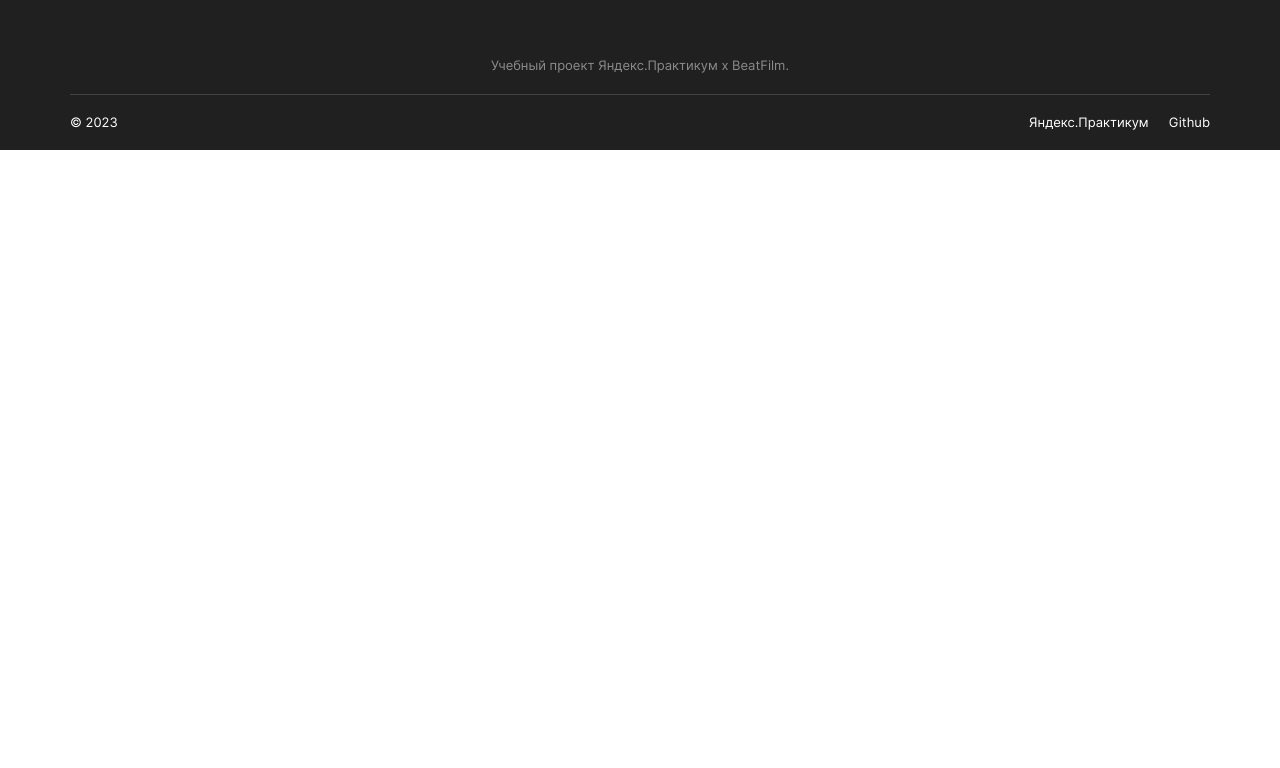
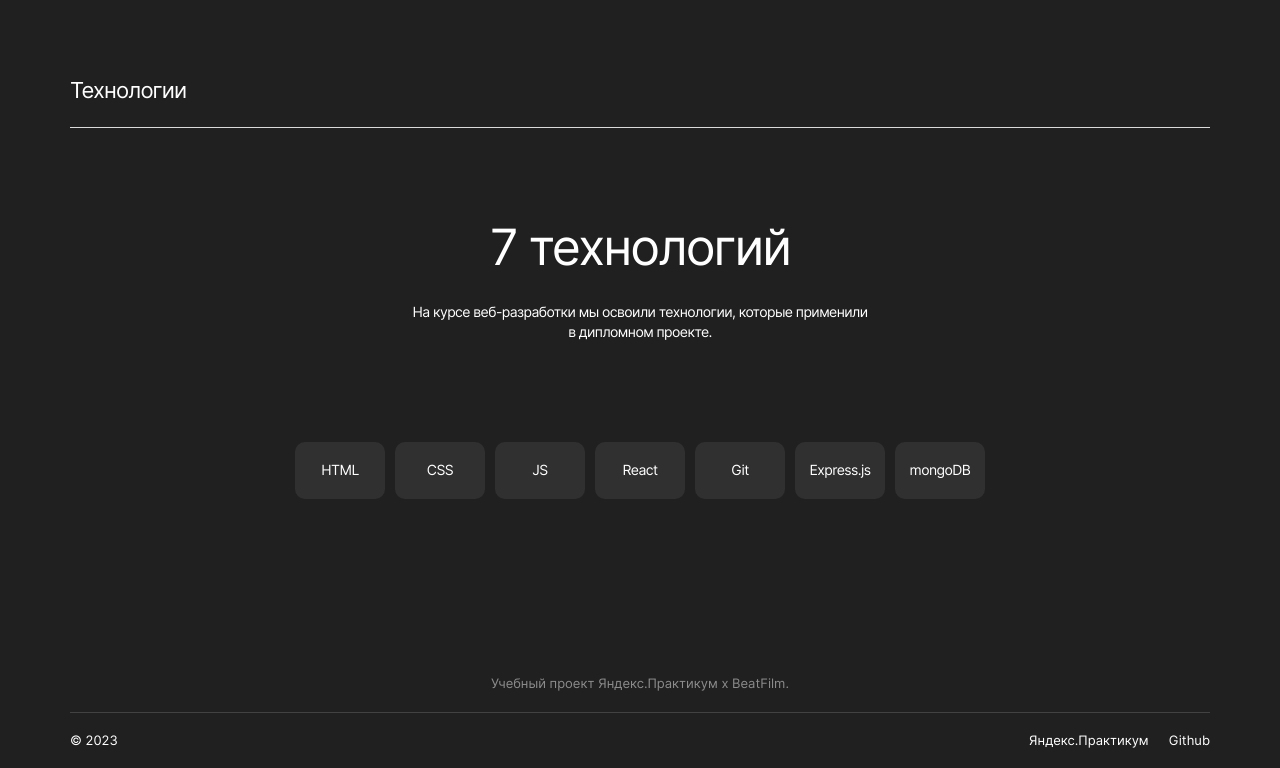
Before and after one commit to KseniiaDzhigun/movies-explorer-frontend, a React (Create React App) app: page / in a window 1280 px wide. Shown: the part 1282-2050 px from the top of the page. Before the commit the page ends 1432 px from the top, so only its background shows below. Built offline with nearby package versions, Linux system fonts and the light colour scheme.

Commit message:
feat: Techs jsx css

```diff
--- a/src/components/AboutProject/AboutProject.css
+++ b/src/components/AboutProject/AboutProject.css
@@ -7,7 +7,7 @@
 
 .project__table {
     display: flex;
-    gap: 40px;
+    gap: 56px;
     margin: 0;
     padding: 0;
     list-style-type: none;
@@ -18,6 +18,7 @@
     font-weight: 400;
     font-size: 20px;
     line-height: 1.2;
+    letter-spacing: -0.04em;
 }
 
 .project__text {
--- a/src/components/Main/Main.js
+++ b/src/components/Main/Main.js
@@ -2,6 +2,7 @@
 import Footer from '../Footer/Footer';
 import Promo from '../Promo/Promo';
 import AboutProject from '../AboutProject/AboutProject';
+import Techs from '../Techs/Techs';
 
 
 const Main = ({ loggedIn }) => {
@@ -10,6 +11,7 @@
         <main className="content">
             <Promo loggedIn={loggedIn}/>
             <AboutProject />
+            <Techs />
             <Footer />
         </main>
     );
--- a/src/components/SectionTitle/SectionTitle.css
+++ b/src/components/SectionTitle/SectionTitle.css
@@ -6,4 +6,5 @@
     color: #FFFFFF;
     border-bottom: 1px solid #DADADA;
     padding-bottom: 23px;
+    letter-spacing: -0.04em;
 }
--- a/src/components/Techs/Techs.css
+++ b/src/components/Techs/Techs.css
@@ -0,0 +1,48 @@
+.techs {
+    margin: 0 70px;
+    padding: 98px 0;
+    color: #FFFFFF;
+    display: flex;
+    flex-wrap: wrap;
+    flex-direction: column;
+}
+
+.techs__subtitle {
+    margin: 90px 0 26px;
+    font-weight: 400;
+    font-size: 50px;
+    line-height: 1.16;
+    text-align: center;
+    letter-spacing: -0.04em;
+}
+
+.techs__text {
+    font-weight: 400;
+    font-size: 14px;
+    margin: 0 auto;
+    text-align: center;
+    letter-spacing: -0.04em;
+}
+
+.techs__text_description {
+    max-width: 460px;
+    line-height: 1.43;
+}
+
+.techs__list {
+    margin: 100px auto 0;;
+    padding: 0;
+    list-style-type: none;
+    display: flex;
+    justify-content: center;
+    flex-wrap: wrap;
+    gap: 10px;
+}
+
+.techs__text_item {
+    line-height: 1.21;
+    background-color: #303030;
+    width: 90px;
+    border-radius: 10px;
+    padding: 20px 0px;
+}
--- a/src/components/Techs/Techs.js
+++ b/src/components/Techs/Techs.js
@@ -0,0 +1,42 @@
+import './Techs.css';
+import SectionTitle from '../SectionTitle/SectionTitle';
+
+const Techs = () => {
+
+    return (
+        <section className="techs">
+            <SectionTitle text="Технологии" />
+            <h3 className="techs__subtitle">
+                7 технологий
+            </h3>
+            <p className="techs__text techs__text_description">
+                На курсе веб-разработки мы освоили технологии, которые применили в дипломном проекте.
+            </p>
+            <ul className="techs__list">
+                <li className="techs__text techs__text_item">
+                    HTML
+                </li>
+                <li className="techs__text techs__text_item">
+                    CSS
+                </li>
+                <li className="techs__text techs__text_item">
+                    JS
+                </li>
+                <li className="techs__text techs__text_item">
+                    React
+                </li>
+                <li className="techs__text techs__text_item">
+                    Git
+                </li>
+                <li className="techs__text techs__text_item">
+                    Express.js
+                </li>
+                <li className="techs__text techs__text_item">
+                    mongoDB
+                </li>
+            </ul>
+        </section>
+    );
+}
+
+export default Techs;
```
Also changed, not shown: src/components/AboutProject/AboutProject.js (+0 -22 lines).
